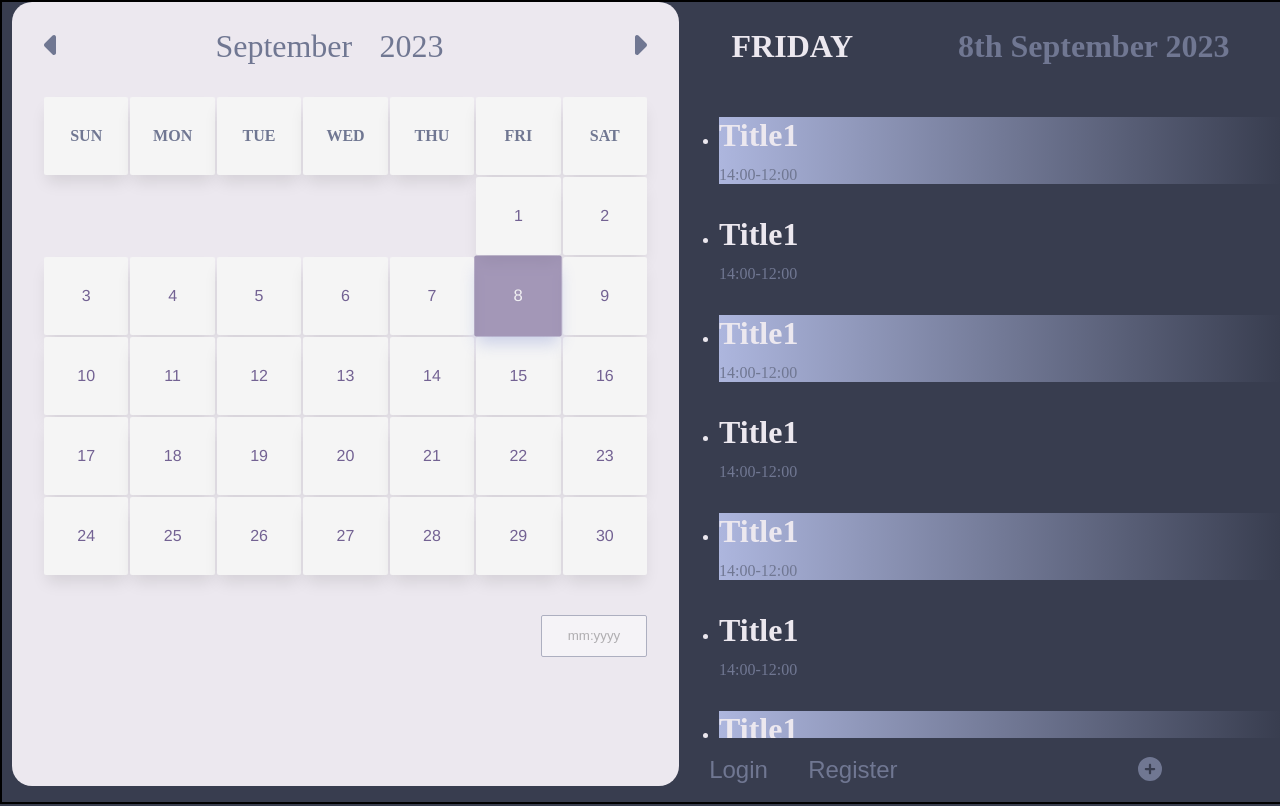
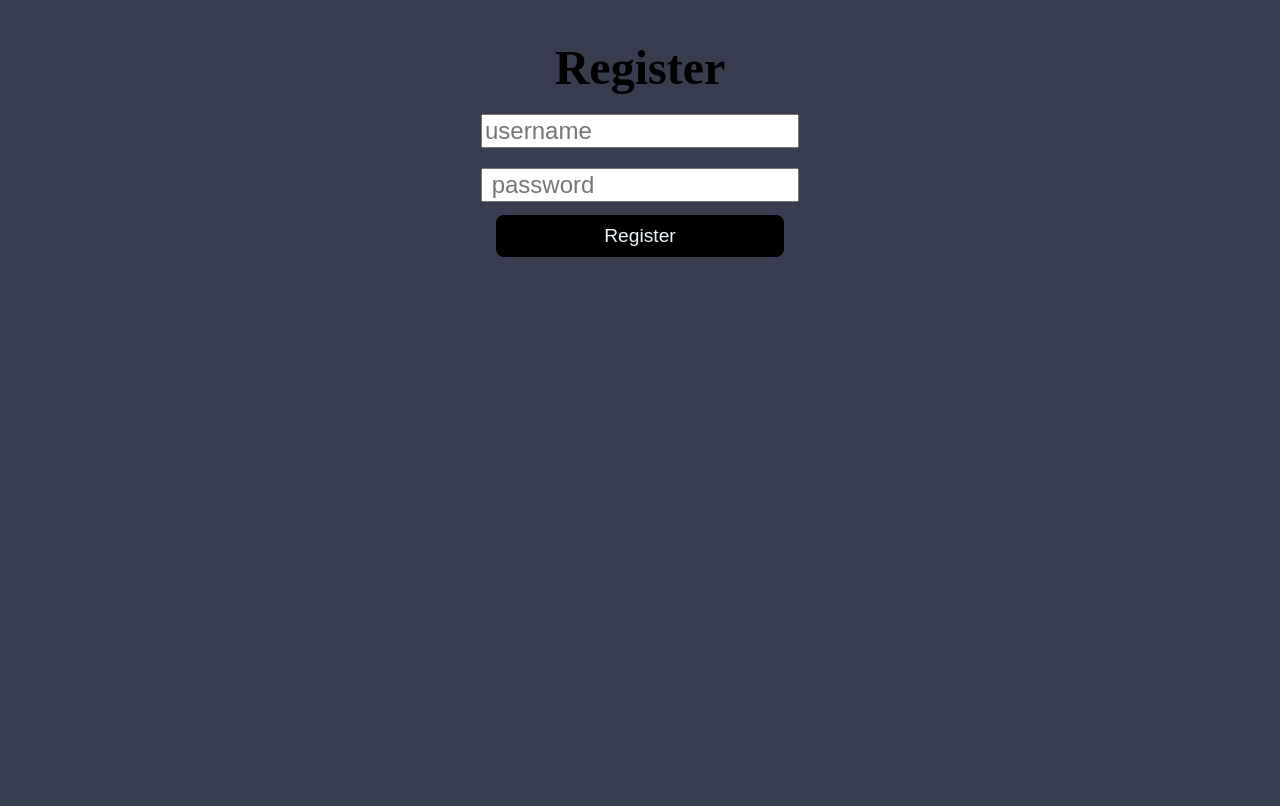
Before and after one commit to amaan-aly246/CalenderWebApp, a React (Vite) app in the folder Client/: page /register in a window 1280 px wide. Built offline with nearby package versions, Linux system fonts and the light colour scheme.

Commit message:
login and register setup done

```diff
--- a/Client/src/App.jsx
+++ b/Client/src/App.jsx
@@ -1,17 +1,22 @@
-import react from 'react'
-import './App.css'
+import react from "react"
+import "./App.css"
 import { Route, Routes } from "react-router-dom"
-import CalenderPart from './components/CalenderPart/CalenderPart'
-import EventPart from './components/EventPar/EventPart'
+
+import LoginPage from "./components/Login/Login"
+import Layout from "./components/Layout/Layout"
+import RegisterPage from "./components/Register/Register"
 function App() {
-
-
   return (
-   <main>
-    <CalenderPart/>
-    <EventPart/>
-   </main>
+    <Routes>
+      <Route path="/" element={<Layout></Layout>}></Route>
+      <Route path="login" element={<LoginPage></LoginPage>}></Route>
+      <Route path="register" element={<RegisterPage></RegisterPage>}></Route>
+    </Routes>
   )
 }
 
 export default App
+
+{
+  /* <LoginPage></LoginPage>  */
+}
--- a/Client/src/components/EventPar/EventPart.css
+++ b/Client/src/components/EventPar/EventPart.css
@@ -61,6 +61,10 @@
 .loginBtn {
   margin-left: -90px;
 }
+.event-footer > button:visited {
+  color: none;
+  color: var(--primaryColor2);
+}
 
 .createEvent {
   position: relative;
@@ -85,3 +89,11 @@
 .createEvent:hover::after {
   opacity: 1;
 }
+
+.nav-link {
+  color: var(--primaryColor2);
+  font-size: 1em;
+  opacity: 1;
+  cursor: pointer;
+  text-decoration: none;
+}
--- a/Client/src/components/EventPar/EventPart.jsx
+++ b/Client/src/components/EventPar/EventPart.jsx
@@ -4,8 +4,8 @@ import "../../App.css"
 import { FontAwesomeIcon } from "@fortawesome/react-fontawesome"
 import { faCirclePlus } from "@fortawesome/free-solid-svg-icons"
 import listItem from "../../data/listItem"
-import { months , fullDays } from "../../data/Data"
-
+import { months, fullDays } from "../../data/Data"
+import { Link } from "react-router-dom"
 function EventPart() {
   const currentDate = new Date()
   // console.log(currentDate.getMonth())
@@ -29,8 +29,16 @@ function EventPart() {
         </ul>
       </section>
       <footer className="event-footer">
-        <button className="loginBtn">Login</button>
-        <button className="registerBtn">Register</button>
+        <button className="loginBtn">
+          <Link to={"login"} className="nav-link">
+            Login
+          </Link>
+        </button>
+        <button className="registerBtn">
+          <Link to={"register"} className="nav-link">
+            Register
+          </Link>
+        </button>
         <button className="createEvent">
           <FontAwesomeIcon
             icon={faCirclePlus}
@@ -41,5 +49,10 @@ function EventPart() {
     </section>
   )
 }
+{
+  /* <Link to={"/"}className="logo">
+MyBlog
+</Link> */
+}
 
 export default EventPart
--- /dev/null
+++ b/Client/src/components/Layout/Layout.jsx
@@ -0,0 +1,12 @@
+import React from "react"
+import EventPart from "../EventPar/EventPart"
+import CalenderPart from "../CalenderPart/CalenderPart"
+
+export default function Structure() {
+  return (
+    <main>
+      <CalenderPart />
+      <EventPart />
+    </main>
+  )
+}
--- /dev/null
+++ b/Client/src/components/Login/Login.css
@@ -0,0 +1,34 @@
+form {
+  /* border: 2px solid red; */
+  display: flex;
+  align-items: center;
+  flex-direction: column;
+}
+form > h2 {
+  font-size: 3em;
+  margin-bottom: 10px;
+}
+
+form > input {
+  font-size: 1.5em;
+  margin: 0.4em;
+}
+form > button {
+  margin-top: 4px;
+  font-size: 1.2em;
+  width: 15em;
+  padding: 10px;
+  cursor: pointer;
+  background-color: black;
+  color: aliceblue;
+  border: none;
+  border-radius: 8px;
+}
+
+form > input:hover {
+  background-color: ghostwhite;
+}
+
+input:focus{
+    outline: none;
+}
--- /dev/null
+++ b/Client/src/components/Login/Login.jsx
@@ -0,0 +1,19 @@
+import React from "react"
+import "../Login/Login.css"
+function LoginPage() {
+  return (
+    <form action="">
+      <h2>login </h2>
+      <input type="text"  placeholder="username" />
+      <input type="password"  placeholder=" password" />
+      <button
+        onClick={(e) => {
+          e.preventDefault()
+        }}>
+        Login
+      </button>
+    </form>
+  )
+}
+
+export default LoginPage
--- /dev/null
+++ b/Client/src/components/Register/Register.jsx
@@ -0,0 +1,19 @@
+import React from "react"
+import "../Login/Login.css"
+function RegisterPage() {
+  return (
+    <form action="">
+      <h2>Register </h2>
+      <input type="text"  placeholder="username" />
+      <input type="password"  placeholder=" password" />
+      <button
+        onClick={(e) => {
+          e.preventDefault()
+        }}>
+        Register
+      </button>
+    </form>
+  )
+}
+
+export default RegisterPage
```
